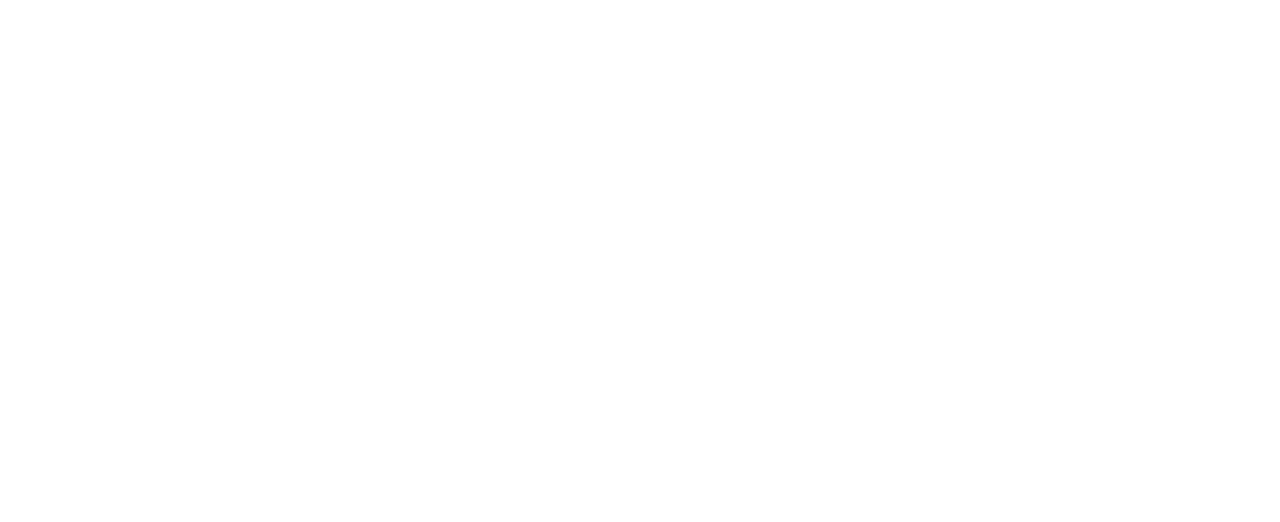
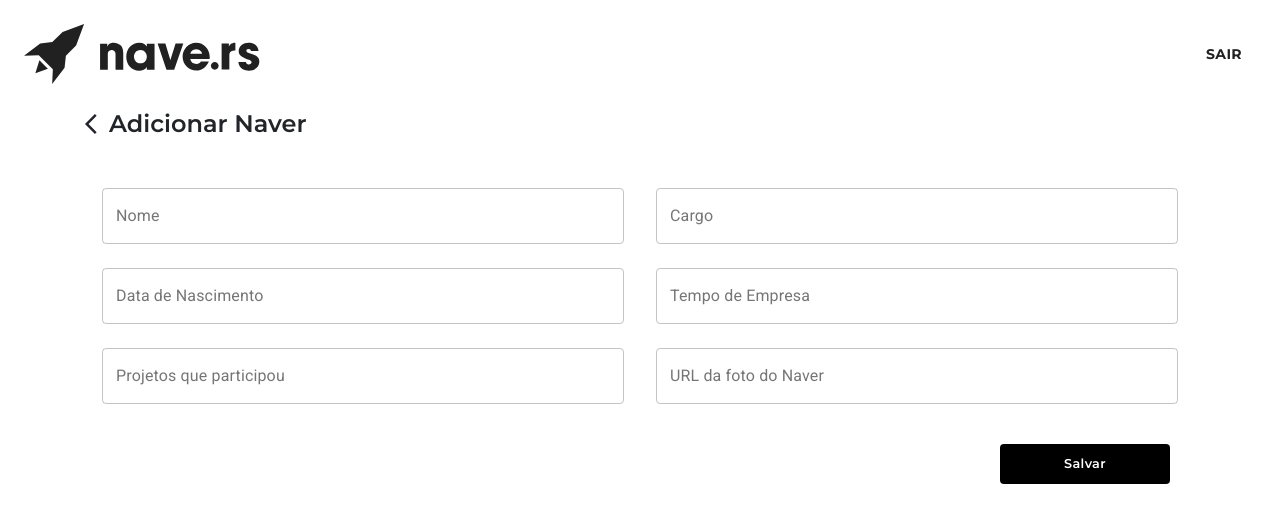
Before and after one commit to caiquebslima/nave-test, a React (Create React App) app: page /user/add in a window 1280 px wide. Shown: the top 522 px of the page. Built offline with nearby package versions, Linux system fonts and the light colour scheme.

Commit message:
feat: added nav links to headers feat: created add user page

```diff
--- a/src/App.tsx
+++ b/src/App.tsx
@@ -3,7 +3,7 @@
 
 import LoginPage from './pages/LoginPage';
 import HomePage from './pages/HomePage';
-import AddPage from './pages/AddPage';
+import AddUserPage from './pages/AddUserPage';
 import './styles/app.scss';
 
 function App() {
@@ -25,7 +25,7 @@
         <Switch>
           <Route exact path='/' component={HomePage} />
           <Route exact path='/login' component={LoginPage} />
-          <Route path='/add' component={AddPage} />
+          <Route path='/user/add' component={AddUserPage} />
         </Switch>
       </div>
     </Router>
--- a/src/components/Header/Header.tsx
+++ b/src/components/Header/Header.tsx
@@ -3,14 +3,17 @@
 
 import { NaveLogo } from '../../assets';
 import './header.scss';
+import { Link } from 'react-router-dom';
 
 const Header: React.FC<any> = () => {
   return (
     <header>
       <figure className='header-element-spacing'>
-        <NaveLogo />
+        <Link to='/'>
+          <NaveLogo />
+        </Link>
       </figure>
-      <Button className='header-element-spacing'>Sair</Button>
+      <Button className='header-element-spacing logout-button'>Sair</Button>
     </header>
   );
 };
--- a/src/components/Header/header.scss
+++ b/src/components/Header/header.scss
@@ -8,4 +8,7 @@
       margin: 1rem;
     }
   }
+  .logout-button {
+    font-weight: 700;
+  }
 }
--- a/src/pages/AddPage.tsx
+++ /dev/null
@@ -1,62 +0,0 @@
-import React, { useState } from 'react';
-import { TextField, Button } from '@material-ui/core/';
-
-import { NaveLogo } from '../assets';
-import '../styles/login-page.scss';
-
-// TODO: apply correct type to function component
-const AddPage: React.FC<any> = () => {
-  const [state, setState] = useState({ email: '', password: '' });
-
-  const handleChange = (e: any) => {
-    const { id, value } = e.target;
-    setState((prevState) => ({
-      ...prevState,
-      [id]: value,
-    }));
-  };
-
-  const handleSubmit = (e: any) => {
-    e.preventDefault();
-    console.log(state);
-  };
-
-  return (
-    <main className='container login'>
-      <section className='login__box'>
-        <figure>
-          <NaveLogo />
-        </figure>
-        <form onSubmit={handleSubmit}>
-          <TextField
-            value={state.email}
-            id='email'
-            label='E-mail'
-            variant='outlined'
-            className='input-spacing'
-            fullWidth={true}
-            onChange={handleChange}
-          />
-          <TextField
-            value={state.password}
-            id='password'
-            label='Senha'
-            variant='outlined'
-            className='input-spacing'
-            fullWidth={true}
-            onChange={handleChange}
-          />
-          <Button
-            type='submit'
-            className='input-spacing nave-button'
-            fullWidth={true}
-          >
-            Entrar
-          </Button>
-        </form>
-      </section>
-    </main>
-  );
-};
-
-export default AddPage;
--- /dev/null
+++ b/src/pages/AddUserPage.tsx
@@ -0,0 +1,113 @@
+import React, { useState } from 'react';
+import { TextField, Button } from '@material-ui/core/';
+import { ArrowBackIos } from '@material-ui/icons';
+
+import '../styles/add-user-page.scss';
+import { Header } from '../components';
+import { Link } from 'react-router-dom';
+
+// TODO: apply correct type to function component
+const AddUserPage: React.FC<any> = () => {
+  const [state, setState] = useState({
+    job_role: '',
+    admission_date: '',
+    birthdate: '',
+    project: '',
+    name: '',
+    url: '',
+  });
+
+  const handleChange = (e: any) => {
+    const { id, value } = e.target;
+    setState((prevState) => ({
+      ...prevState,
+      [id]: value,
+    }));
+  };
+
+  const handleSubmit = (e: any) => {
+    e.preventDefault();
+    console.log(state);
+  };
+  return (
+    <React.Fragment>
+      <Header />
+      <main className='container form-area'>
+        <div className='row'>
+          <div className='col-md-12 form-area__header mb-3'>
+            <Link to='/'>
+              <ArrowBackIos />
+            </Link>
+            <h2> Adicionar Naver</h2>
+          </div>
+        </div>
+
+        <form className='row' onSubmit={handleSubmit}>
+          <div className='col-md-6 p-3'>
+            <TextField
+              value={state.name}
+              id='name'
+              label='Nome'
+              variant='outlined'
+              className='mb-4'
+              fullWidth={true}
+              onChange={handleChange}
+            />
+            <TextField
+              value={state.birthdate}
+              id='birthdate'
+              label='Data de Nascimento'
+              variant='outlined'
+              className='mb-4'
+              fullWidth={true}
+              onChange={handleChange}
+            />
+            <TextField
+              value={state.project}
+              id='project'
+              label='Projetos que participou'
+              variant='outlined'
+              className='mb-4'
+              fullWidth={true}
+              onChange={handleChange}
+            />
+          </div>
+          <div className='col-md-6 p-3'>
+            <TextField
+              value={state.job_role}
+              id='job_role'
+              label='Cargo'
+              variant='outlined'
+              className='mb-4'
+              fullWidth={true}
+              onChange={handleChange}
+            />
+            <TextField
+              value={state.admission_date}
+              id='admission_date'
+              label='Tempo de Empresa'
+              variant='outlined'
+              className='mb-4'
+              fullWidth={true}
+              onChange={handleChange}
+            />
+            <TextField
+              value={state.url}
+              id='url'
+              label='URL da foto do Naver'
+              variant='outlined'
+              className='mb-4'
+              fullWidth={true}
+              onChange={handleChange}
+            />
+          </div>
+          <Button type='submit' className=' nave-button mb-4 mr-4'>
+            Salvar
+          </Button>
+        </form>
+      </main>
+    </React.Fragment>
+  );
+};
+
+export default AddUserPage;
--- a/src/pages/HomePage.tsx
+++ b/src/pages/HomePage.tsx
@@ -4,7 +4,7 @@
 import { Header, Card, ModalContent } from '../components';
 import '../styles/home-page.scss';
 import { APIService, UserResponse } from '../library';
-// import { Link, Route } from 'react-router-dom';
+import { Link } from 'react-router-dom';
 
 const HomePage: React.FC<any> = () => {
   const [users, setUsers] = useState([]);
@@ -31,7 +31,12 @@
       <main className='people'>
         <section className='people__action-bar mb-4'>
           <h2>Navers</h2>
-          <Button variant='contained' className='nave-button'>
+          <Button
+            variant='contained'
+            className='nave-button'
+            component={Link}
+            to='/user/add'
+          >
             Adicionar Naver
           </Button>
         </section>
--- /dev/null
+++ b/src/styles/add-user-page.scss
@@ -0,0 +1,29 @@
+.form-area {
+  &__header {
+    display: flex;
+    align-items: center;
+    h2 {
+      margin: 0;
+      font-size: 1.5rem;
+      line-height: 2rem;
+      font-weight: 600;
+    }
+  }
+  .input-spacing {
+    margin: 1rem;
+  }
+  form {
+    padding: 1rem;
+    position: relative;
+    justify-content: flex-end;
+    .nave-button {
+      padding: 0.5rem 4rem;
+      font-size: 0.8rem;
+      line-height: 1.5rem;
+      background: #000;
+      color: #fff;
+      font-weight: 600;
+      text-transform: capitalize;
+    }
+  }
+}
--- a/src/styles/home-page.scss
+++ b/src/styles/home-page.scss
@@ -8,10 +8,6 @@
     display: flex;
     justify-content: space-between;
     align-items: center;
-    button.nave-button {
-      background: #000;
-      color: #fff;
-    }
   }
   .card-button {
     cursor: pointer;
--- a/src/styles/index.scss
+++ b/src/styles/index.scss
@@ -9,9 +9,37 @@
   padding: 0;
   box-sizing: border-box;
 }
+a {
+  color: inherit;
+  background: inherit;
+  height: 100%;
+  display: flex;
+  align-items: center;
+  &:hover {
+    color: inherit;
+  }
+}
+a.nave-button {
+  background: #000;
+  color: #fff;
+  &:hover {
+    background: #000;
+    color: #fff;
+  }
+}
 
 .invisible-button {
   background-color: inherit;
   border: none;
   cursor: pointer;
 }
+
+.nave-button {
+  padding: 0.5rem 4rem;
+  font-size: 0.8rem;
+  line-height: 1.5rem;
+  background: #000;
+  color: #fff;
+  font-weight: 600;
+  text-transform: capitalize;
+}
```
